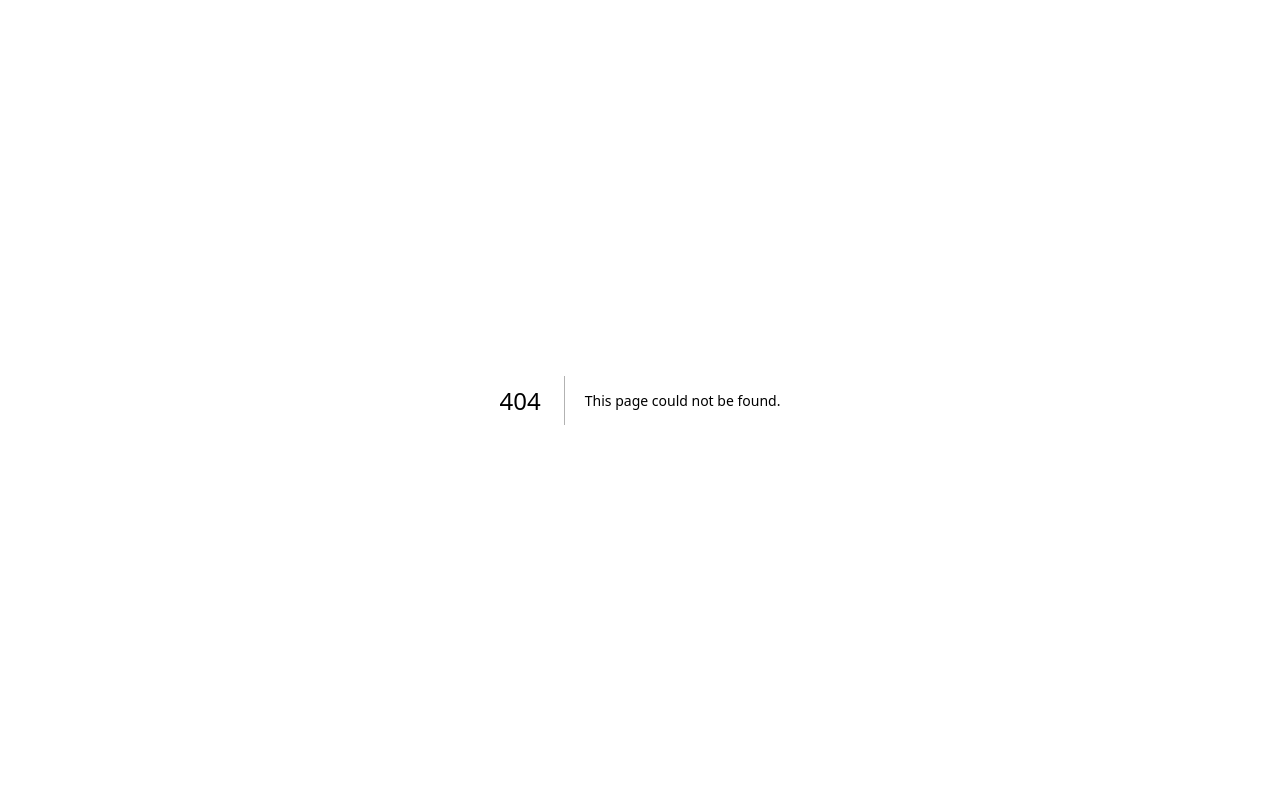
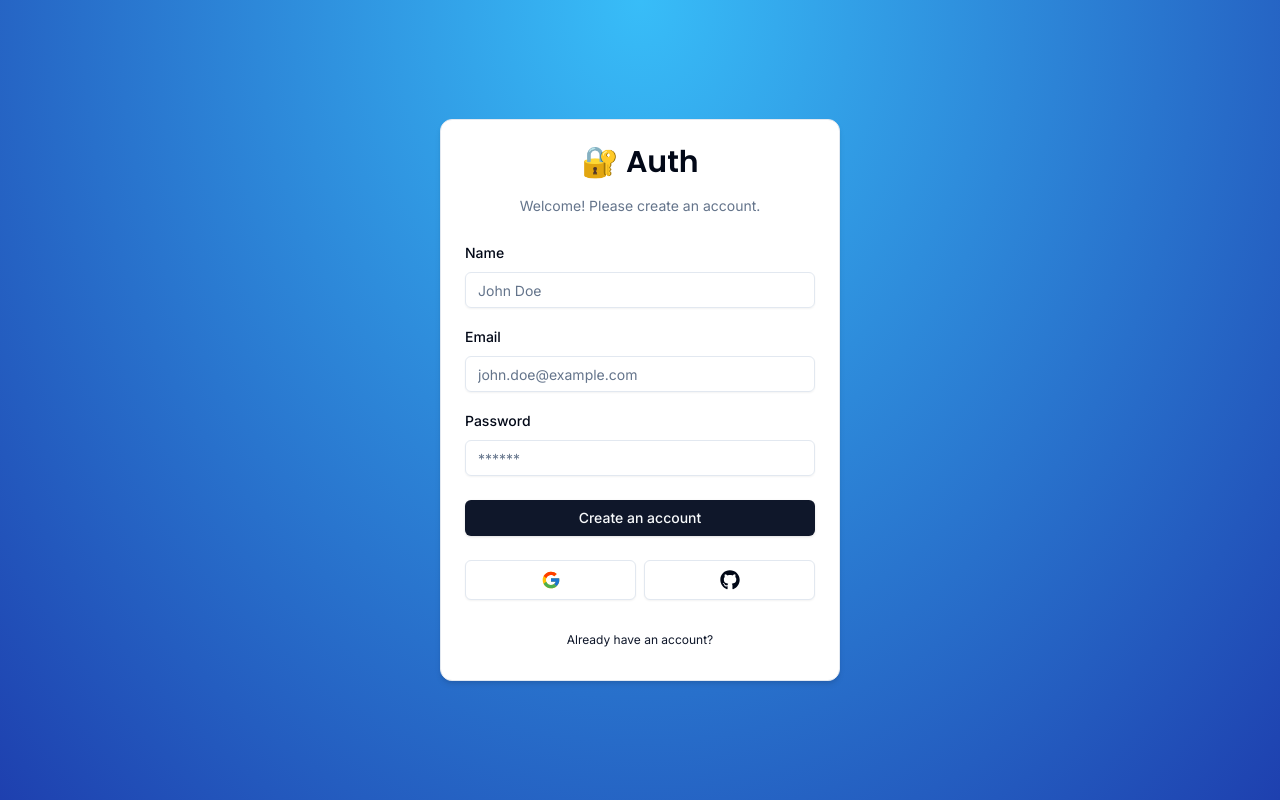
Before and after one commit to Meng-V/nextauth, a Next.js app: page /auth/register in a window 1280 px wide. Before the commit this address had no page. Built offline with nearby package versions, Linux system fonts and the light colour scheme.

Commit message:
edit as register form

```diff
--- /dev/null
+++ b/actions/register.ts
@@ -0,0 +1,14 @@
+"use server";
+import * as z from "zod";
+
+import { RegisterSchema } from "@/schemas";
+
+export const register = async (values: z.infer<typeof RegisterSchema>) => {
+  const validatedField = RegisterSchema.safeParse(values);
+
+  if (!validatedField.success) {
+    return { error: "Invalid fields!" };
+  }
+
+  return { success: "Email sent!" };
+};
--- /dev/null
+++ b/app/auth/register/page.tsx
@@ -0,0 +1,7 @@
+import { RegisterForm } from "@/components/auth/register-form";
+
+const RegisterPage = () => {
+  return <RegisterForm />;
+};
+
+export default RegisterPage;
--- /dev/null
+++ b/components/auth/register-form.tsx
@@ -0,0 +1,132 @@
+"use client";
+
+import * as z from "zod";
+
+import { useForm } from "react-hook-form";
+import { useState, useTransition } from "react";
+
+import { zodResolver } from "@hookform/resolvers/zod";
+import { RegisterSchema } from "@/schemas";
+
+import {
+  Form,
+  FormControl,
+  FormField,
+  FormItem,
+  FormLabel,
+  FormMessage,
+} from "@/components/ui/form";
+import { Button } from "@/components/ui/button";
+import { Input } from "@/components/ui/input";
+
+import { CardWrapper } from "@/components/auth/card-wrapper";
+import { FormError } from "@/components/form-error";
+import { FormSuccess } from "@/components/form-success";
+
+import { register } from "@/actions/register";
+
+export const RegisterForm = () => {
+  const [error, setError] = useState<string | undefined>("");
+  const [success, setSuccess] = useState<string | undefined>("");
+  const [isPending, startTransition] = useTransition();
+
+  const form = useForm<z.infer<typeof RegisterSchema>>({
+    resolver: zodResolver(RegisterSchema),
+    defaultValues: {
+      email: "",
+      password: "",
+      name: "",
+    },
+  });
+
+  const onSubmitFunction = (values: z.infer<typeof RegisterSchema>) => {
+    setError("");
+    setSuccess("");
+
+    startTransition(() => {
+      login(values).then((data) => {
+        setError(data.error);
+        setSuccess(data.success);
+      });
+    });
+  };
+
+  return (
+    <CardWrapper
+      headerLabel="Welcome! Please create an account."
+      backButtonLabel="Already have an account?"
+      backButtonHref="/auth/login"
+      showSocial
+    >
+      <Form {...form}>
+        <form
+          onSubmit={form.handleSubmit(onSubmitFunction)}
+          className="space-y-6"
+        >
+          <div className="space-y-4">
+            <FormField
+              control={form.control}
+              name="name"
+              render={({ field }) => (
+                <FormItem>
+                  <FormLabel>Name</FormLabel>
+                  <FormControl>
+                    <Input
+                      {...field}
+                      disabled={isPending}
+                      placeholder="John Doe"
+                    />
+                  </FormControl>
+                  <FormMessage />
+                </FormItem>
+              )}
+            />
+
+            <FormField
+              control={form.control}
+              name="email"
+              render={({ field }) => (
+                <FormItem>
+                  <FormLabel>Email</FormLabel>
+                  <FormControl>
+                    <Input
+                      {...field}
+                      disabled={isPending}
+                      placeholder="john.doe@example.com"
+                      type="email"
+                    />
+                  </FormControl>
+                  <FormMessage />
+                </FormItem>
+              )}
+            />
+
+            <FormField
+              control={form.control}
+              name="password"
+              render={({ field }) => (
+                <FormItem>
+                  <FormLabel>Password</FormLabel>
+                  <FormControl>
+                    <Input
+                      {...field}
+                      disabled={isPending}
+                      placeholder="******"
+                      type="password"
+                    />
+                  </FormControl>
+                  <FormMessage />
+                </FormItem>
+              )}
+            />
+          </div>
+          <FormError message={error} />
+          <FormSuccess message={success} />
+          <Button type="submit" className="w-full" disabled={isPending}>
+            Create an account
+          </Button>
+        </form>
+      </Form>
+    </CardWrapper>
+  );
+};
--- a/schemas/index.ts
+++ b/schemas/index.ts
@@ -4,8 +4,19 @@
   email: z.string().email({
     message: "You have to give a valid email address.",
   }),
-  password: z.string(),
-  // password: z.string().min(6, {
-  //     message: "Password is required"
-  // })
+  password: z.string().min(1, {
+    message: "Password is required",
+  }),
 });
+
+export const RegisterSchema = z.object({
+  email: z.string().email({
+    message: "You have to give a valid email address.",
+  }),
+  password: z.string().min(2, {
+    message: "Minimum 2 characters required",
+  }),
+  name: z.string().min(1, {
+    message: "Name is required",
+  }),
+});
```
